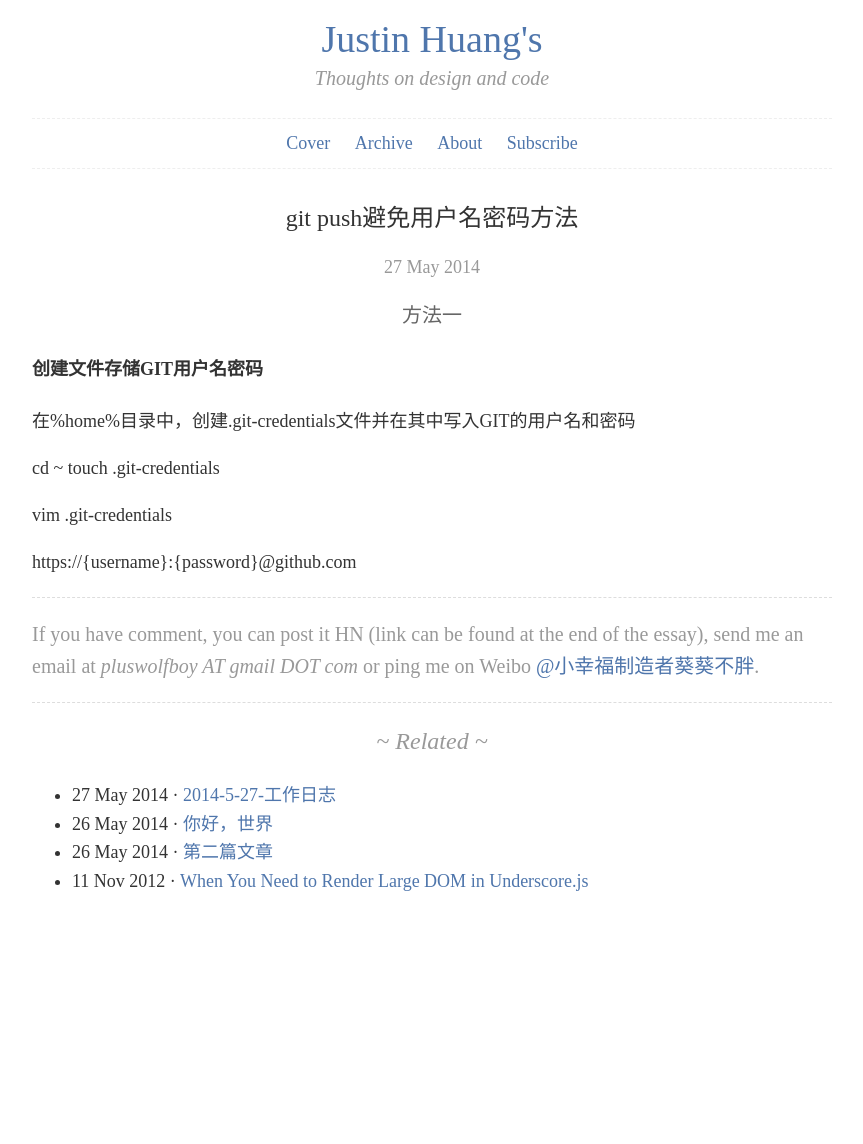
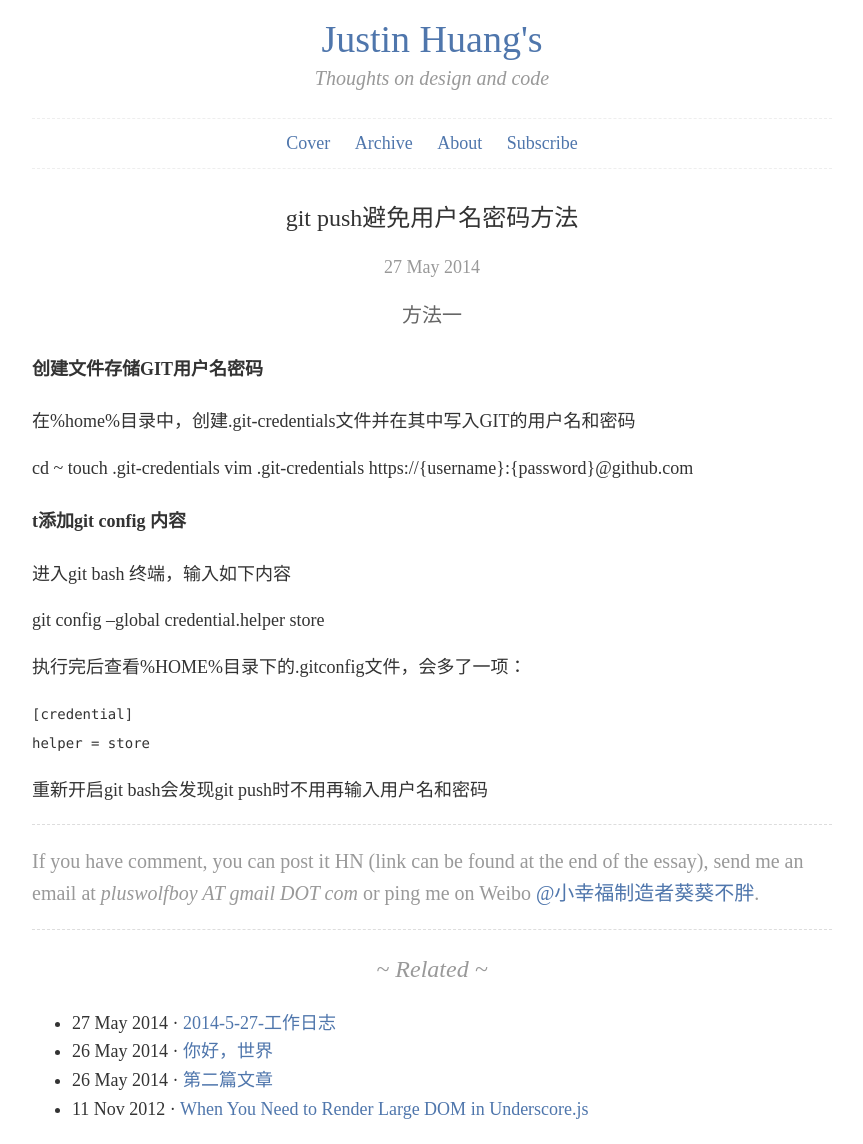
Before and after one commit to justin0127/myblog, a Jekyll site: the page built from _posts/2014-5-27-how-to-store-username-password-in-git-push.md, in a window 1280 px wide. Shown: the whole page, without its empty margins (208-1071 px from the left). Built offline with Jekyll 4.4.1, drawn with Linux system fonts in a browser that asks for light colours; some web fonts are replaced; before the commit the page ends 916 px from its top, so only the background shows below that.

Commit message:
add post

```diff
--- a/_posts/2014-5-27-how-to-store-username-password-in-git-push.md
+++ b/_posts/2014-5-27-how-to-store-username-password-in-git-push.md
@@ -11,9 +11,21 @@ title: git push避免用户名密码方法
 
 cd ~
 touch .git-credentials
+vim .git-credentials
+https://{username}:{password}@github.com
+{: .prettyprint .lang-shell}
 
-vim .git-credentials
+####t添加git config 内容
 
-https://{username}:{password}@github.com
+进入git bash 终端，输入如下内容
 
+git config --global credential.helper store
 {: .prettyprint .lang-shell}
+
+执行完后查看%HOME%目录下的.gitconfig文件，会多了一项：
+
+	[credential]
+    helper = store
+{: .prettyprint .lang-shell}
+
+重新开启git bash会发现git push时不用再输入用户名和密码
```
